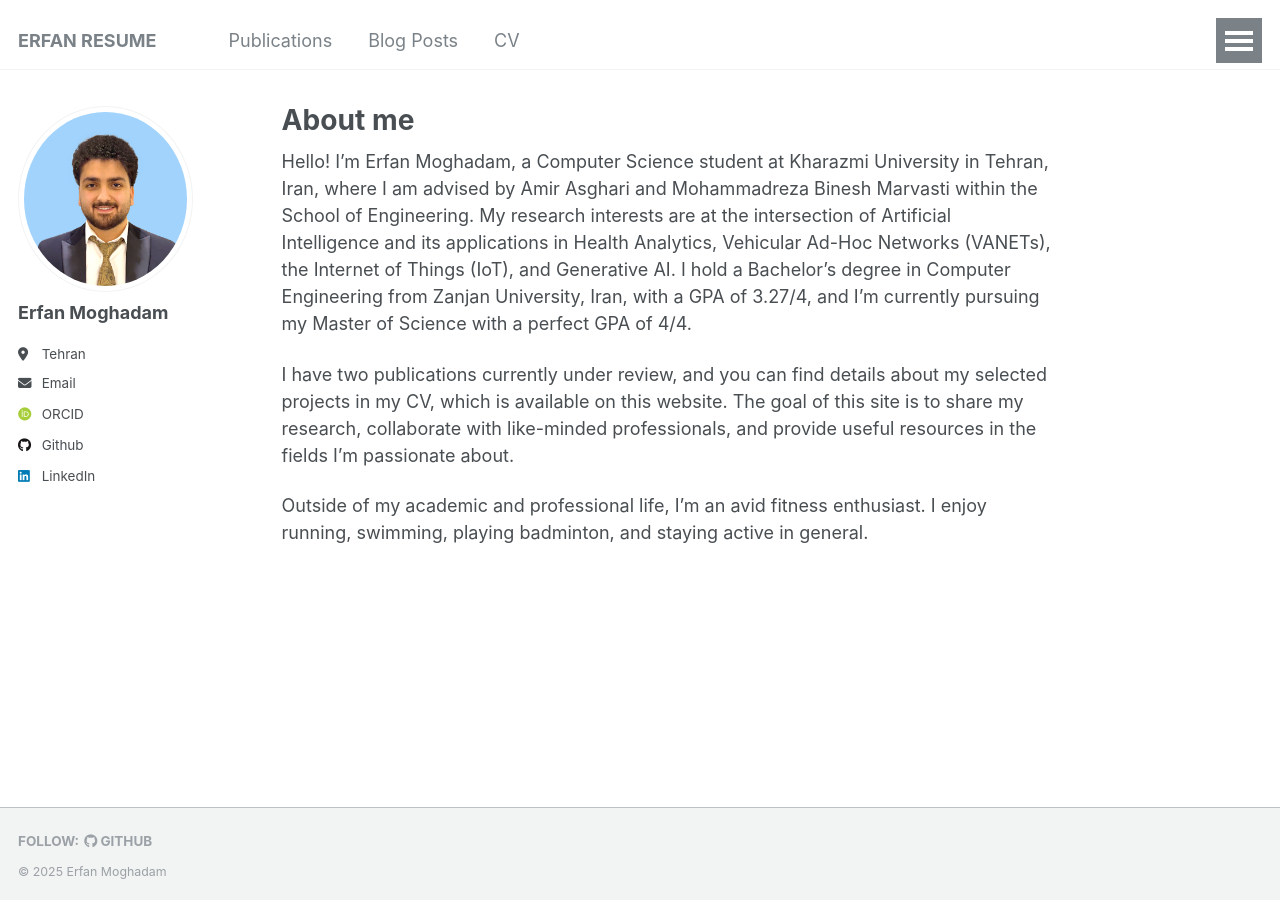
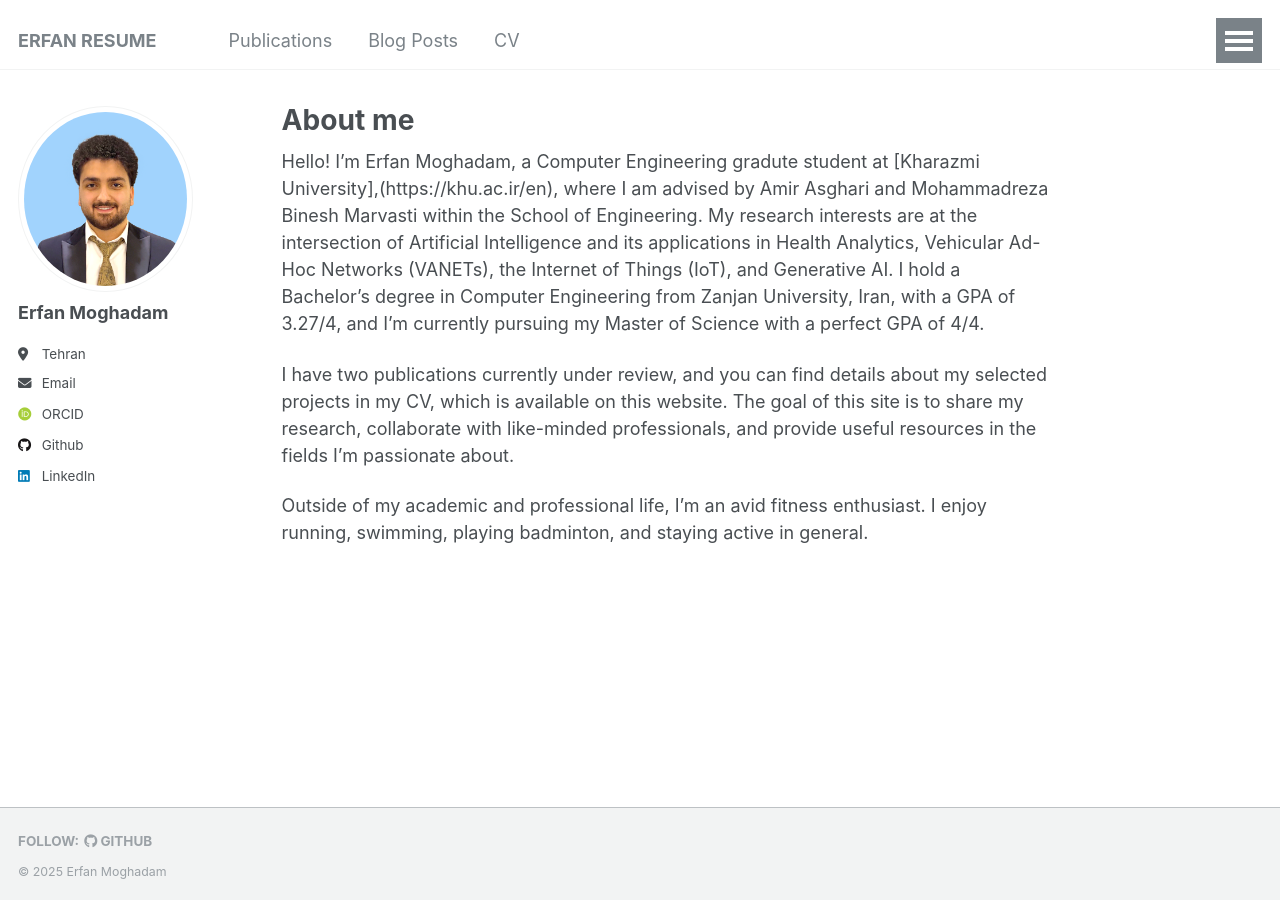
Before and after one commit to erfanresume/erfanresume.github.io, a Jekyll site: the page built from _pages/about.md, in a window 1280 px wide. Built offline with Jekyll 4.4.1, drawn with Linux system fonts in a browser that asks for light colours; some web fonts are replaced.

Commit message:
Update about.md

```diff
--- a/_pages/about.md
+++ b/_pages/about.md
@@ -7,7 +7,7 @@ redirect_from:
   - /about.html
 ---
 
-Hello! I’m Erfan Moghadam, a Computer Science student at Kharazmi University in Tehran, Iran, where I am advised by Amir Asghari and Mohammadreza Binesh Marvasti within the School of Engineering. My research interests are at the intersection of Artificial Intelligence and its applications in Health Analytics, Vehicular Ad-Hoc Networks (VANETs), the Internet of Things (IoT), and Generative AI. I hold a Bachelor’s degree in Computer Engineering from Zanjan University, Iran, with a GPA of 3.27/4, and I’m currently pursuing my Master of Science with a perfect GPA of 4/4.
+Hello! I’m Erfan Moghadam, a Computer Engineering gradute student at [Kharazmi University],(https://khu.ac.ir/en), where I am advised by Amir Asghari and Mohammadreza Binesh Marvasti within the School of Engineering. My research interests are at the intersection of Artificial Intelligence and its applications in Health Analytics, Vehicular Ad-Hoc Networks (VANETs), the Internet of Things (IoT), and Generative AI. I hold a Bachelor’s degree in Computer Engineering from Zanjan University, Iran, with a GPA of 3.27/4, and I’m currently pursuing my Master of Science with a perfect GPA of 4/4.
 
 I have two publications currently under review, and you can find details about my selected projects in my CV, which is available on this website. The goal of this site is to share my research, collaborate with like-minded professionals, and provide useful resources in the fields I’m passionate about.
 
```
